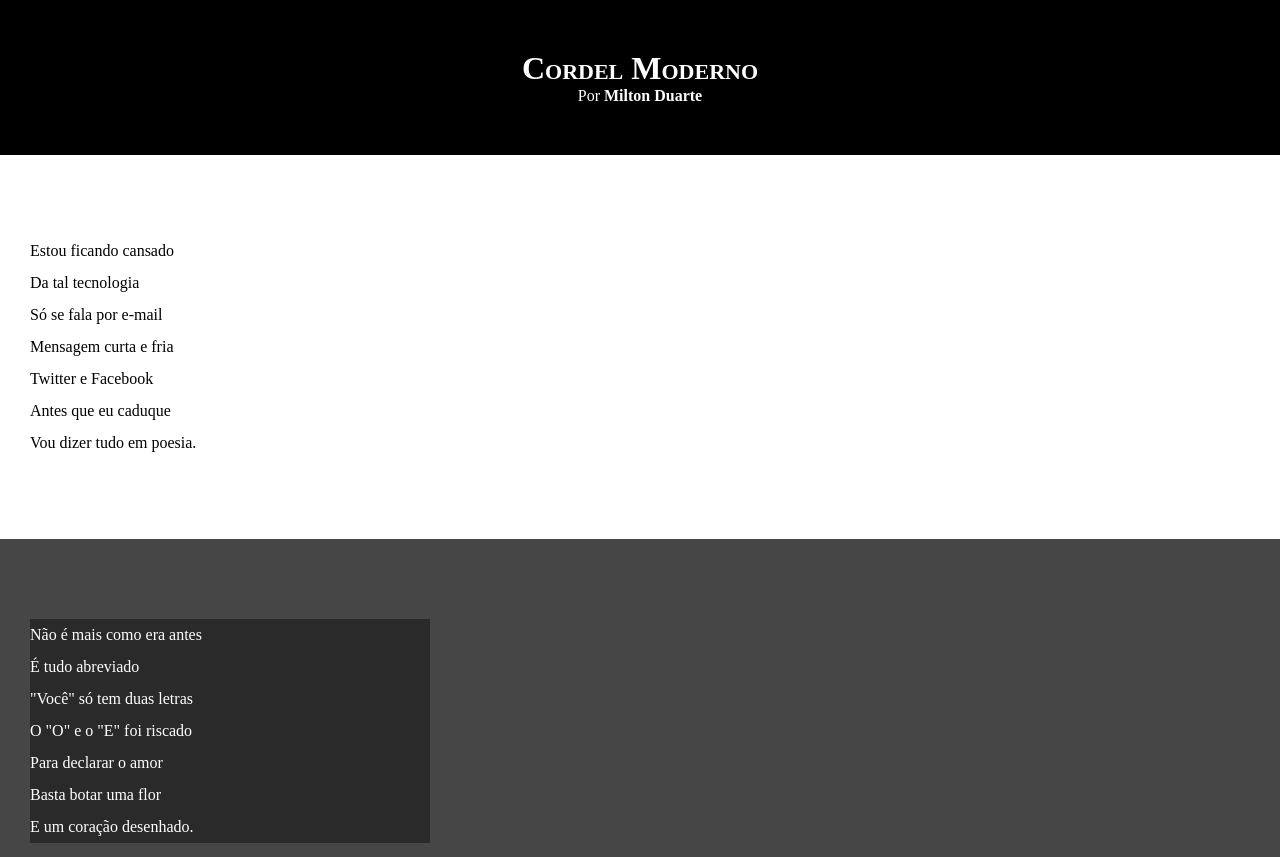
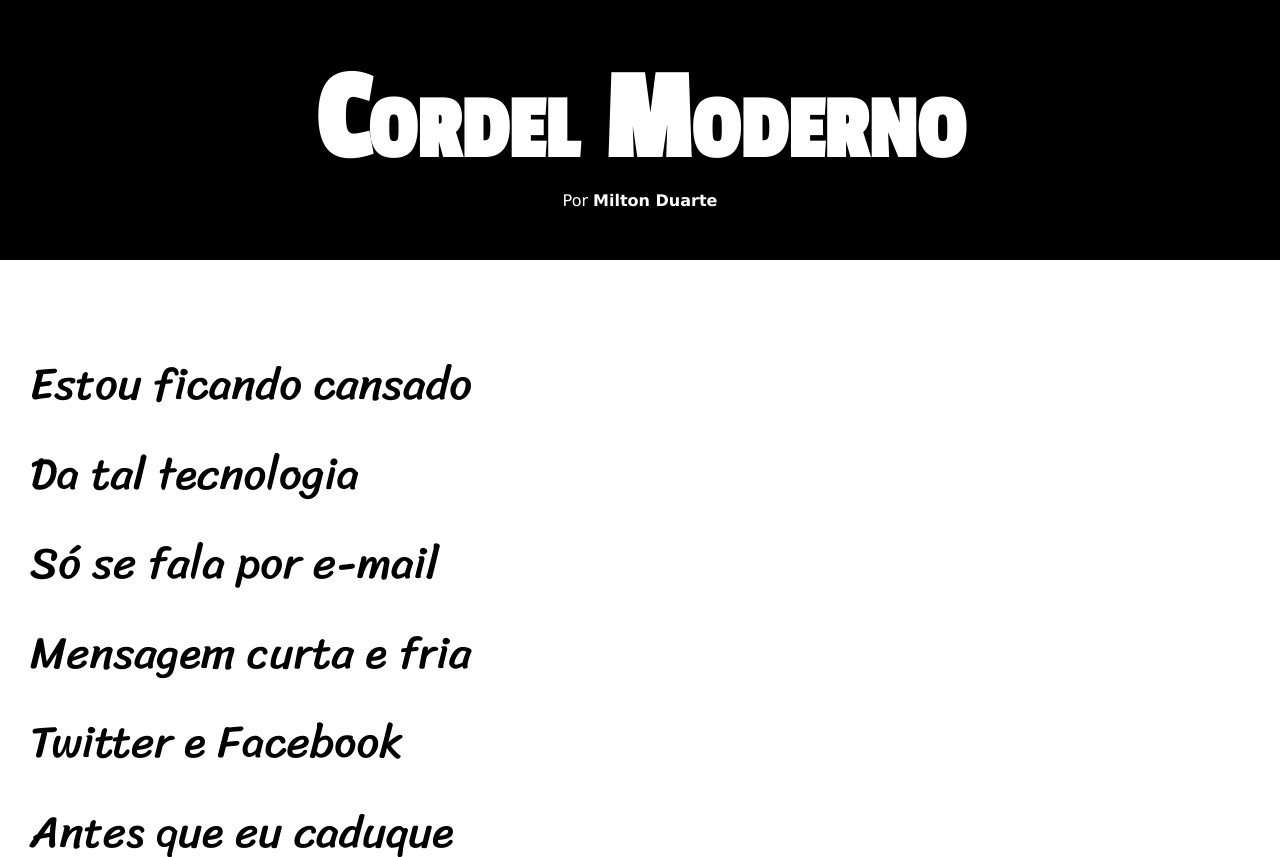
Before and after one commit to yurimaurino/html-css, a plain HTML site: page desafios/desafio012/index.html in a window 1280 px wide. Shown: the top 857 px of the page. Drawn offline with Linux system fonts and the light colour scheme.

Commit message:
atualizei o desafio 12

```diff
--- a/desafios/desafio012/estilo/style.css
+++ b/desafios/desafio012/estilo/style.css
@@ -1,11 +1,25 @@
 @charset "UTF-8";
+
+@import url('https://fonts.googleapis.com/css2?family=Passion+One&family=Sriracha&display=swap');
+
+@import url('https://fonts.googleapis.com/css2?family=Sriracha&display=swap');
+
+:root{
+
+    --fonte1: Verdana, geneva, tahoma, sans-serif;
+    --fonte2: 'passion one', 'cursive';
+    --fonte3: 'Sriracha', 'cursive';
+
+}
 
  * {
     margin: 0px;
     padding: 0px;
+    font-size: 1em;
 }
 
 html, body{
+    font-family: var(--fonte1);
     min-height: 100vh;
     background-color: darkgray;
 }
@@ -17,8 +31,10 @@ header{
 }
 
 header > h1{
+    font-family: var(--fonte2);
     padding-top: 50px;
     font-variant: small-caps;
+    font-size: 10vw;
 }
 
 header > p{
@@ -36,10 +52,12 @@ a:hover{
 }
 
 section{
+    font-family: var(--fonte3);
     padding-top: 10vh;
     padding-bottom: 10vh;
     line-height: 2em;
     padding-left: 30px;
+    font-size: 3.5vw;
 }
 
 section.normal{
@@ -54,7 +72,8 @@ section.imagem{
 
 section.imagem > p{
     background-color: rgba(0, 0, 0, 0.404);
-    width: 400px;
+    display: inline-block;
+    padding: 5px;
 }
 
 footer{
```
